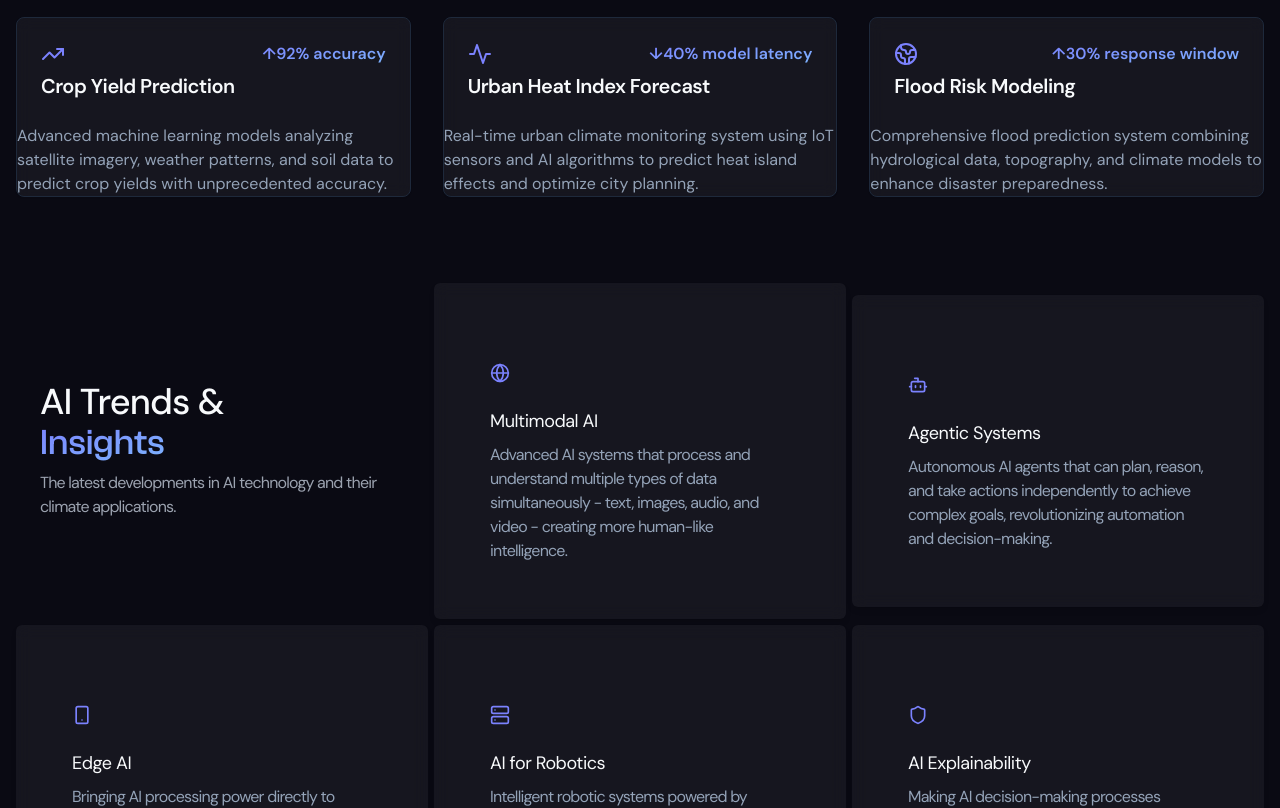
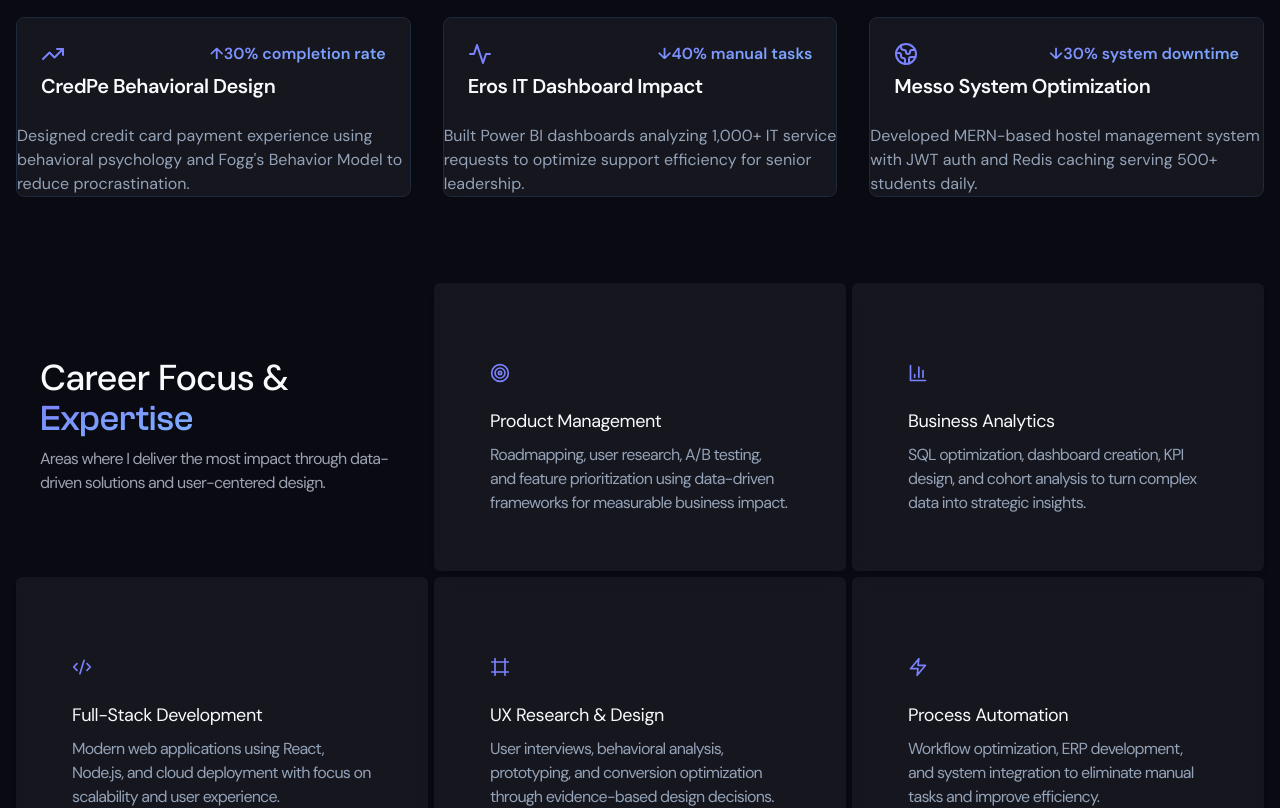
Before and after one commit to kavinarasan-005/official-portfolio, a Next.js app: page / in a window 1280 px wide. Shown: the part 5220-6028 px from the top of the page. Built offline with nearby package versions, Linux system fonts and the light colour scheme.

Commit message:
Update case studies and career focus areas with personal achievements

```diff
--- a/src/pages/index.tsx
+++ b/src/pages/index.tsx
@@ -195,56 +195,56 @@
   },
 ];
 
-const aiTrends = [
+const careerFocus = [
   {
-    title: "Multimodal AI",
-    description: "Advanced AI systems that process and understand multiple types of data simultaneously - text, images, audio, and video - creating more human-like intelligence.",
-    icon: Globe,
+    title: "Product Management",
+    description: "Roadmapping, user research, A/B testing, and feature prioritization using data-driven frameworks for measurable business impact.",
+    icon: Target,
   },
   {
-    title: "Agentic Systems",
-    description: "Autonomous AI agents that can plan, reason, and take actions independently to achieve complex goals, revolutionizing automation and decision-making.",
-    icon: Bot,
+    title: "Business Analytics",
+    description: "SQL optimization, dashboard creation, KPI design, and cohort analysis to turn complex data into strategic insights.",
+    icon: BarChart3,
   },
   {
-    title: "Edge AI",
-    description: "Bringing AI processing power directly to devices and sensors, enabling real-time intelligence with reduced latency and enhanced privacy protection.",
-    icon: Smartphone,
+    title: "Full-Stack Development",
+    description: "Modern web applications using React, Node.js, and cloud deployment with focus on scalability and user experience.",
+    icon: Code2,
   },
   {
-    title: "AI for Robotics",
-    description: "Intelligent robotic systems powered by advanced AI algorithms, enabling sophisticated manipulation, navigation, and human-robot collaboration.",
-    icon: Server,
+    title: "UX Research & Design",
+    description: "User interviews, behavioral analysis, prototyping, and conversion optimization through evidence-based design decisions.",
+    icon: Frame,
   },
   {
-    title: "AI Explainability",
-    description: "Making AI decision-making processes transparent and interpretable, building trust and enabling responsible AI deployment in critical applications.",
-    icon: Shield,
+    title: "Process Automation",
+    description: "Workflow optimization, ERP development, and system integration to eliminate manual tasks and improve efficiency.",
+    icon: Zap,
   },
   {
-    title: "Sustainable AI",
-    description: "Developing energy-efficient AI models and responsible practices that minimize environmental impact while maximizing societal benefits.",
-    icon: Leaf,
+    title: "Data Visualization",
+    description: "Power BI, Tableau, and Python-based dashboards that communicate complex insights through compelling visual narratives.",
+    icon: Activity,
   },
 ];
 
 const caseStudies = [
   {
-    title: "Crop Yield Prediction",
-    description: "Advanced machine learning models analyzing satellite imagery, weather patterns, and soil data to predict crop yields with unprecedented accuracy.",
-    metric: "↑92% accuracy",
+    title: "CredPe Behavioral Design",
+    description: "Designed credit card payment experience using behavioral psychology and Fogg's Behavior Model to reduce procrastination.",
+    metric: "↑30% completion rate",
     icon: TrendingUp,
   },
   {
-    title: "Urban Heat Index Forecast",
-    description: "Real-time urban climate monitoring system using IoT sensors and AI algorithms to predict heat island effects and optimize city planning.",
-    metric: "↓40% model latency",
+    title: "Eros IT Dashboard Impact",
+    description: "Built Power BI dashboards analyzing 1,000+ IT service requests to optimize support efficiency for senior leadership.",
+    metric: "↓40% manual tasks",
     icon: Activity,
   },
   {
-    title: "Flood Risk Modeling",
-    description: "Comprehensive flood prediction system combining hydrological data, topography, and climate models to enhance disaster preparedness.",
-    metric: "↑30% response window",
+    title: "Messo System Optimization",
+    description: "Developed MERN-based hostel management system with JWT auth and Redis caching serving 500+ students daily.",
+    metric: "↓30% system downtime",
     icon: Globe2,
   },
 ];
@@ -858,17 +858,17 @@
             >
               <div className="flex flex-col py-6 xl:p-6">
                 <h2 className="text-4xl font-medium tracking-tight">
-                  AI Trends &
+                  Career Focus &
                   <br />
                   <span className="text-gradient clash-grotesk tracking-normal">
-                    Insights
+                    Expertise
                   </span>
                 </h2>
                 <p className="mt-2 tracking-tighter text-secondary-foreground">
-                  The latest developments in AI technology and their climate applications.
+                  Areas where I deliver the most impact through data-driven solutions and user-centered design.
                 </p>
               </div>
-              {aiTrends.map((trend) => (
+              {careerFocus.map((trend) => (
                 <div
                   key={trend.title}
                   className="flex flex-col items-start rounded-md bg-white/5 p-14 shadow-md backdrop-blur transition duration-300 hover:-translate-y-0.5 hover:bg-white/10 hover:shadow-md"
```
